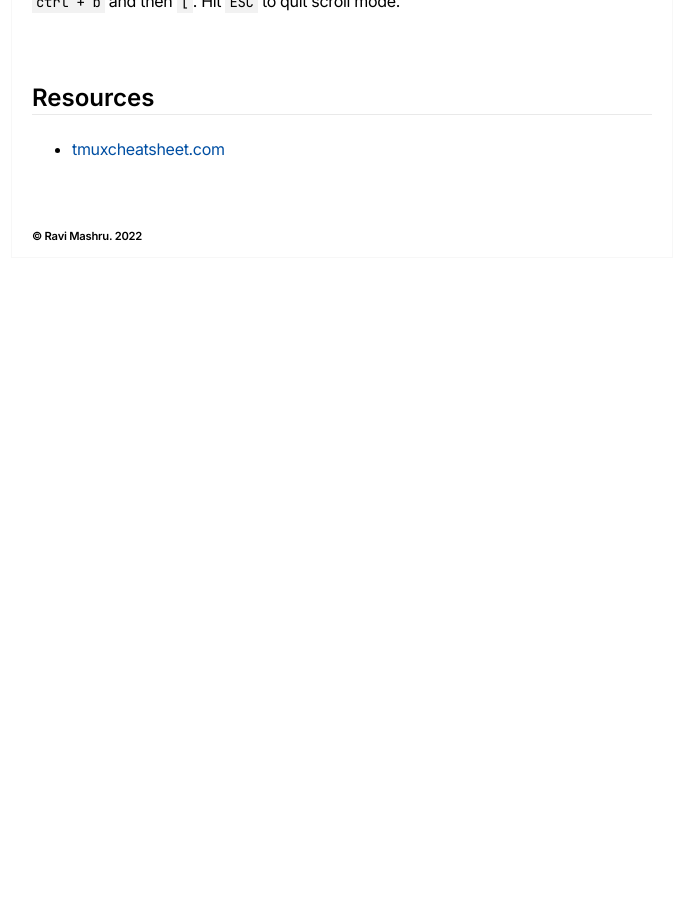
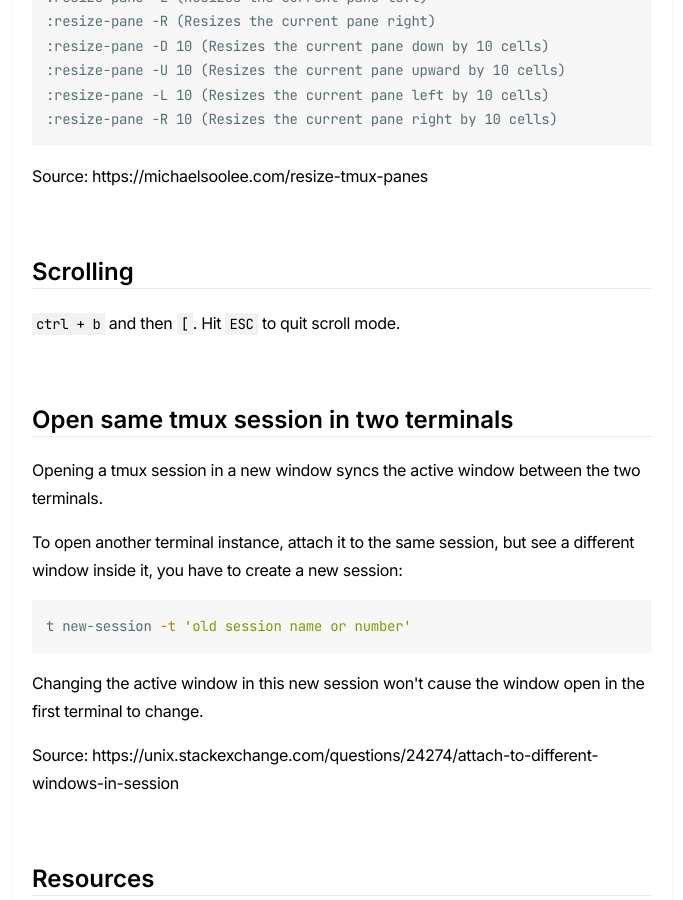
Before and after one commit to ravimashru/digital-garden, a Jekyll site: the page built from _notes/2021-05-18-tmux-cheatsheet.md, in a window 1280 px wide and 900 px high, scrolled down 1596 px. Shown: the whole window, without its empty margins (298-981 px from the left). Built offline with Jekyll 4.4.1, drawn with Linux system fonts in a browser that asks for light colours; before the commit the page ends 1854 px from its top, so only the background shows below that; some of the changed text lies outside the part shown.

Commit message:
Update digital garden - 31 July 2023

````diff
--- a/_notes/2021-05-18-tmux-cheatsheet.md
+++ b/_notes/2021-05-18-tmux-cheatsheet.md
@@ -2,11 +2,13 @@
 title: tmux cheatsheet
 publish: true
 created: '2021-05-18'
-updated: '2021-02-23'
+updated: '2023-05-14'
 tags:
   - cheatsheet
 fileName: tmux cheatsheet
 ---
+
+See pane numbers, `C-b, q`
 
 ## Switch between sessions
 
@@ -31,6 +33,15 @@
 
 Go to the window to move, `Ctrl-b + :`, `move-window -t <name of target session>`
 
+## Moving a pane between windows
+
+To move a pane from window 2 to window 1:
+
+1. Switch to window 2.
+2. Mark the desired pane with `Ctrl-b, m`.
+3. Switch to window 1.
+4. Call `join-pane`: `Ctrl-b + :, join-pane`.
+
 ## Resizing tmux panes
 
 Hit `Ctrl + b` and then `:` to go to the tmux command prompt
@@ -54,6 +65,20 @@
 
 `ctrl + b` and then `[`. Hit `ESC` to quit scroll mode.
 
+## Open same tmux session in two terminals
+
+Opening a tmux session in a new window syncs the active window between the two terminals.
+
+To open another terminal instance, attach it to the same session, but see a different window inside it, you have to create a new session:
+
+```shell
+t new-session -t 'old session name or number'
+```
+
+Changing the active window in this new session won't cause the window open in the first terminal to change.
+
+Source: https://unix.stackexchange.com/questions/24274/attach-to-different-windows-in-session
+
 
 ## Resources
  - [tmuxcheatsheet.com](https://tmuxcheatsheet.com/)
````
